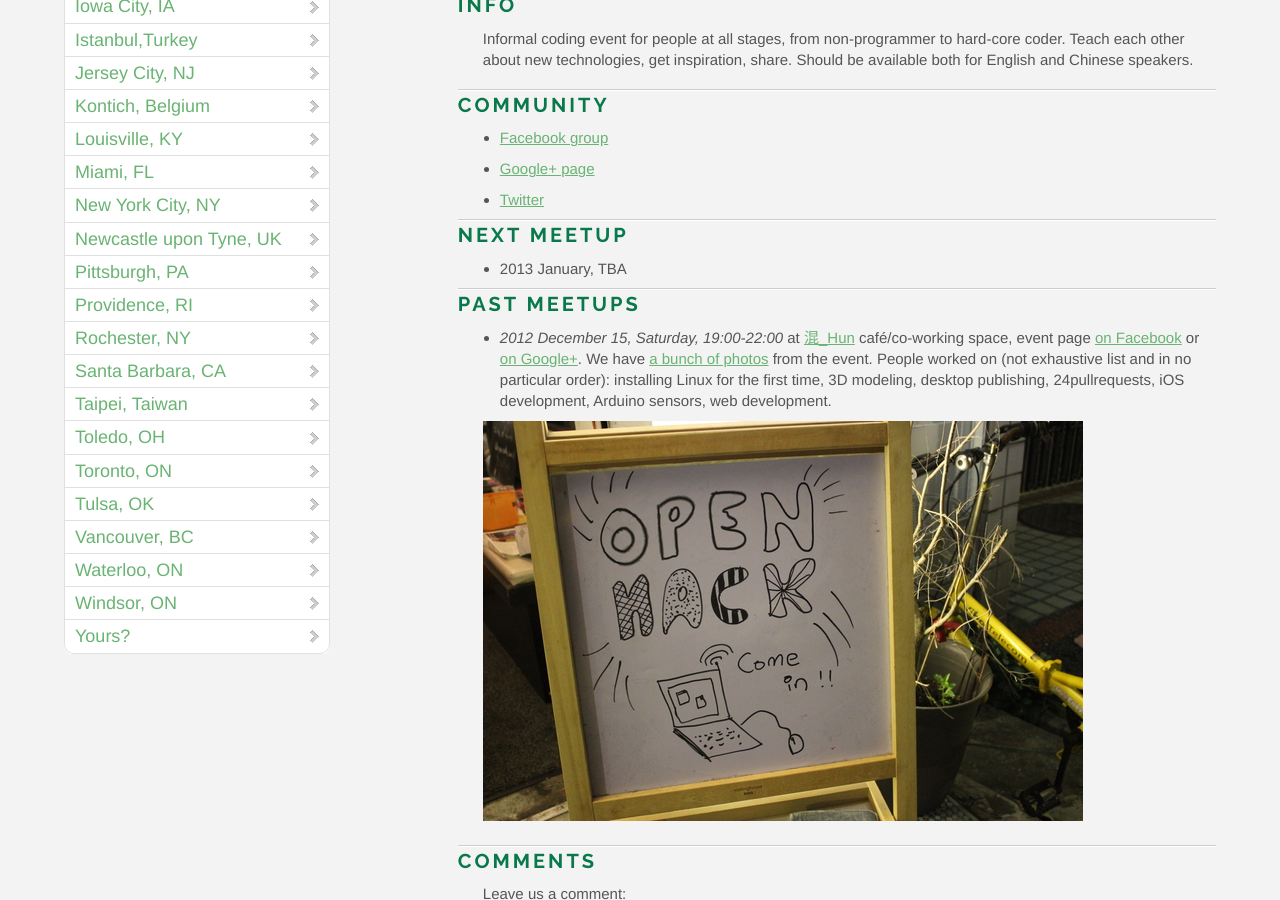
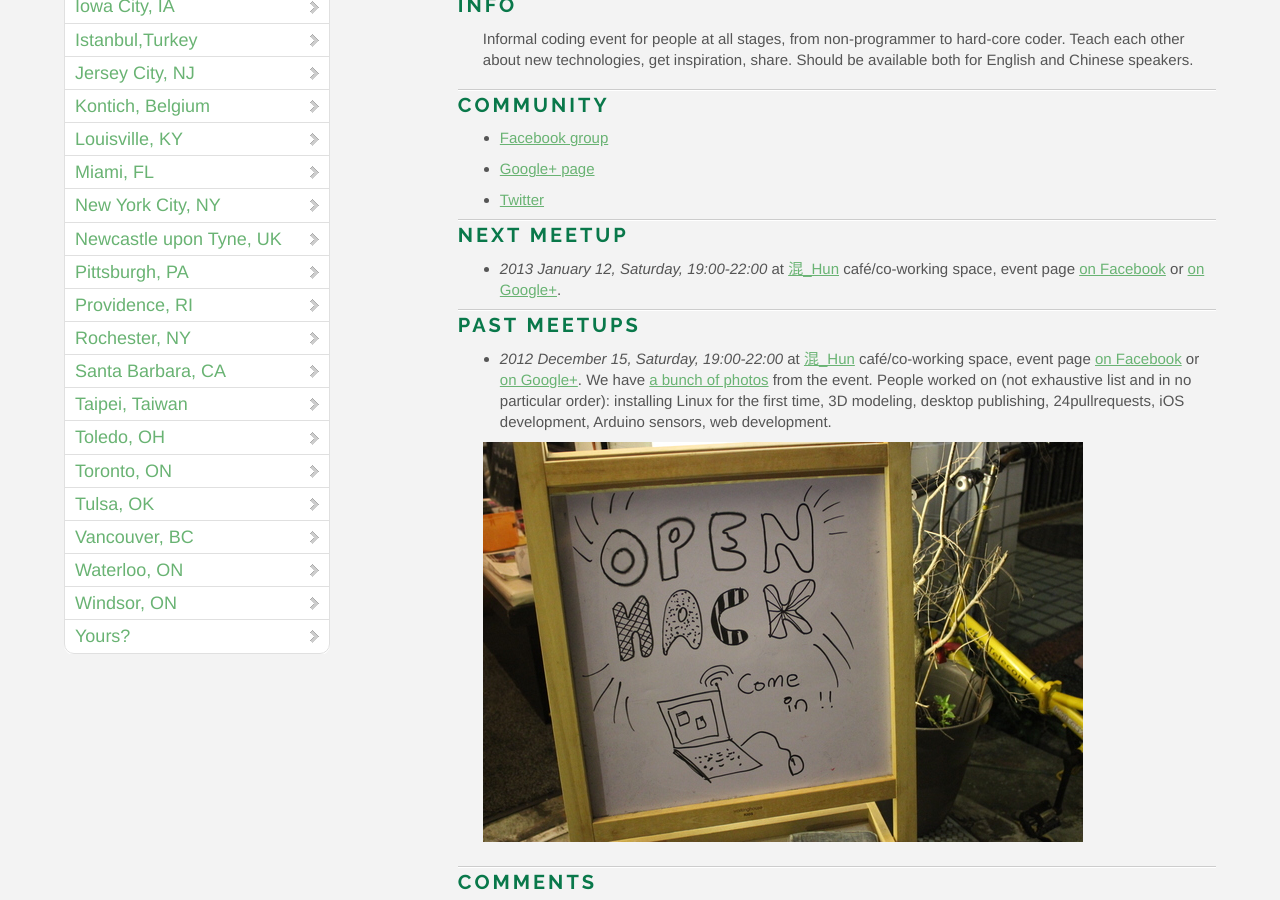
Before and after one commit to OpenHack/openhack.github.com, a Jekyll site: the page built from taipei/index.markdown, in a window 1280 px wide and 900 px high, scrolled down 690 px. Built offline with Jekyll 4.4.1, drawn with Linux system fonts in a browser that asks for light colours; nearby versions of some CDN libraries; Markdown is read by kramdown in place of the engine named in the settings; comment, search, counter and statistics services are not loaded.

Commit message:
Taipei: add January event

```diff
--- a/taipei/index.markdown
+++ b/taipei/index.markdown
@@ -23,7 +23,7 @@ for English and Chinese speakers.
 
 ### Next meetup
 
-* 2013 January, TBA
+* *2013 January 12, Saturday, 19:00-22:00* at [混_Hun][hun] café/co-working space, event page [on Facebook][meetup2fb] or [on Google+][meetup2gp].
 
 ### Past meetups
 
@@ -56,3 +56,5 @@ Leave us a comment:
 [openhacktw]: https://twitter.com/OpenHackTP "Twitter profile"
 [meetup1fb]: https://www.facebook.com/events/323406857766875/ "Event page on Facebook"
 [meetup1gp]: https://plus.google.com/b/115727541741204190730/events/c2ubm04d8aam5bh6prermkrbrkk "Event page on Google+"
+[meetup2fb]: https://www.facebook.com/events/307503562693382/ "Event 2 page on Facebook"
+[meetup2gp]: https://plus.google.com/b/115727541741204190730/events/c44jql20ictkgjaamah7j6ag61o "Event 2 page on Google+"
```
